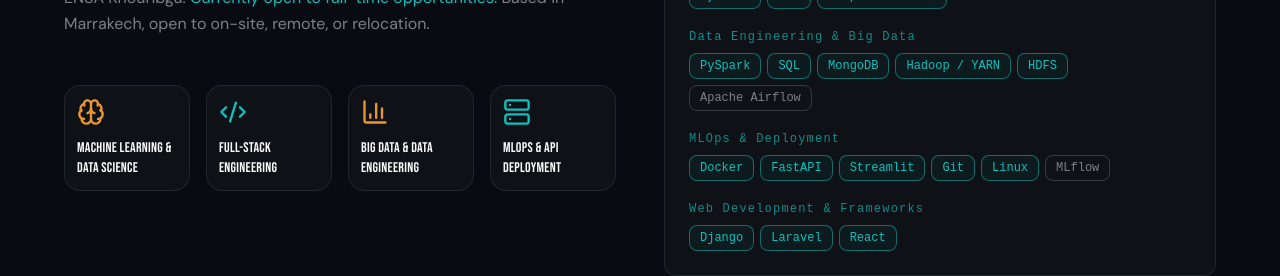
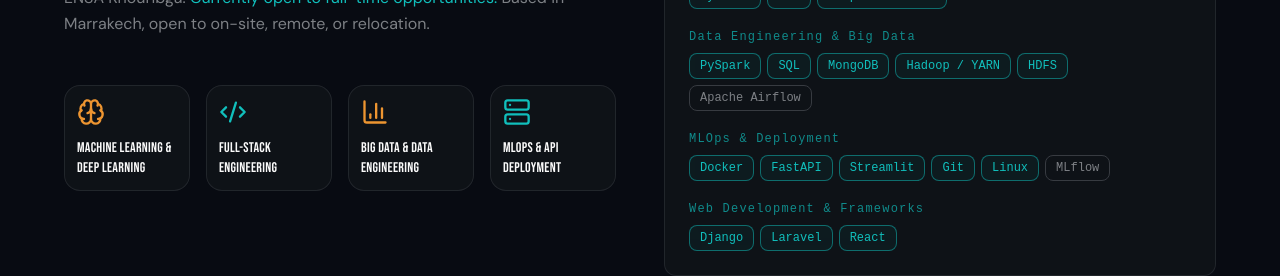
Before and after one commit to idrissiradi/portfolio, a React (Vite) app: page / in a window 1280 px wide. Shown: the part 1260-1536 px from the top of the page. Built offline with nearby package versions, Linux system fonts and the light colour scheme; a web font is replaced by a local one.

Commit message:
Update skill title from 'Data Science' to 'Deep Learning'

```diff
--- a/src/constants/portfolio-data.ts
+++ b/src/constants/portfolio-data.ts
@@ -7,7 +7,7 @@ import fitnessImg from '../assets/images/fitness_management.avif';
 import pizzaImg from '../assets/images/pizza_ordering.avif';
 
 export const skills = [
-	{ icon: Brain, title: 'Machine Learning & Data Science', color: 'accent' },
+	{ icon: Brain, title: 'Machine Learning & Deep Learning', color: 'accent' },
 	{ icon: Code2, title: 'Full-Stack Engineering', color: 'primary' },
 	{ icon: BarChart3, title: 'Big Data & Data Engineering', color: 'accent' },
 	{ icon: Server, title: 'MLOps & API Deployment', color: 'primary' },
```
